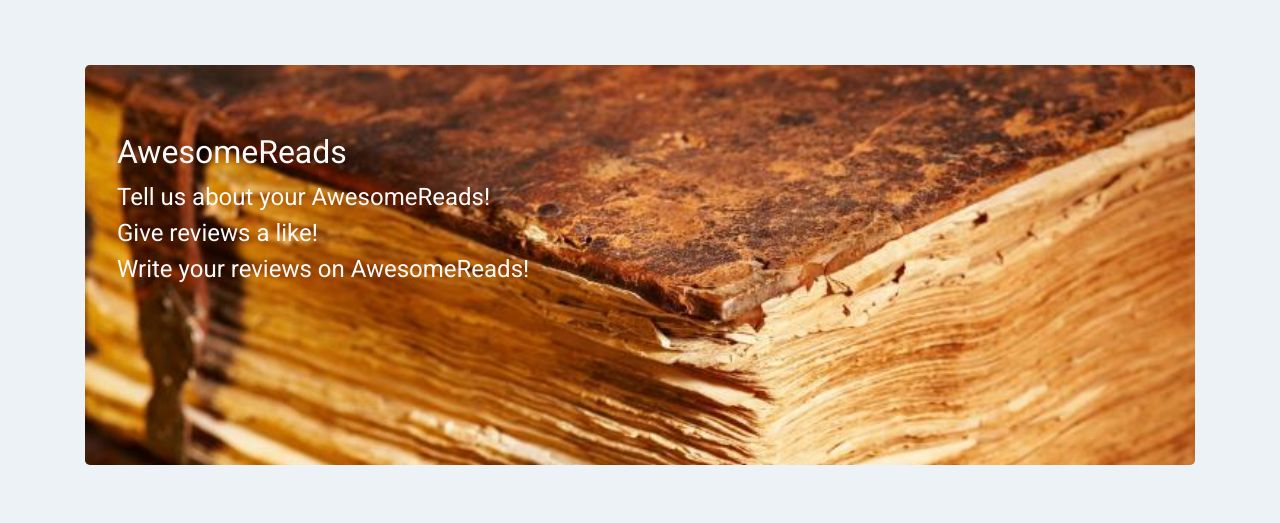
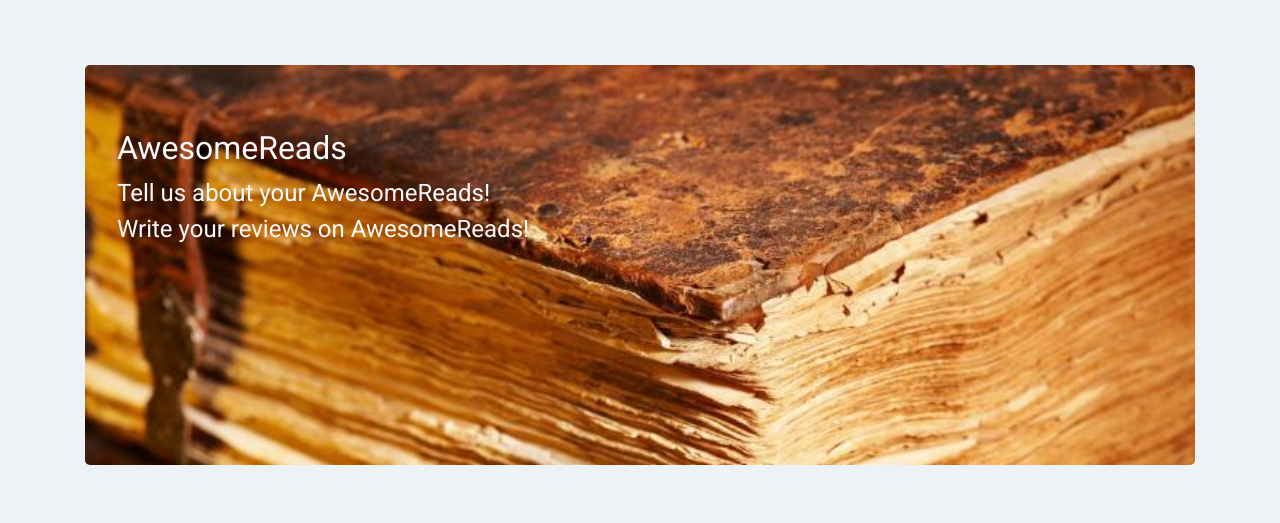
Before and after one commit to rootcanopy/Book-Reviews, a Flask app: page / in a window 1280 px wide. Shown: the part 88-611 px from the top of the page. Run offline with Flask 2, Linux system fonts and the light colour scheme; data that the repository does not hold is empty; some libraries are stand-ins or nearby versions.

Commit message:
screen shots of app

```diff
--- a/templates/index.html
+++ b/templates/index.html
@@ -10,10 +10,9 @@
                 <div class="jumbotron">
 
                         <!-- JUMBO TEXT -->
-                        <h2 class="jumbo-awesome mt-1">AwesomeReads</h2>
+                        <h2 class="jumbo-awesome mt-0">AwesomeReads</h2>
                         <p class="lead">
                             <strong>Tell us about your AwesomeReads!<br>
-                                Give reviews a like!<br>
                                 Write your reviews on AwesomeReads!
                             </strong>
                         </p>
```
Also changed, not shown: README.md, 11 other files.
